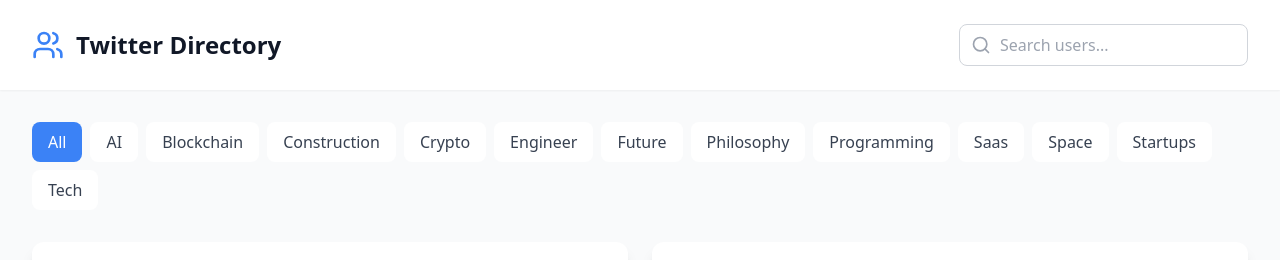
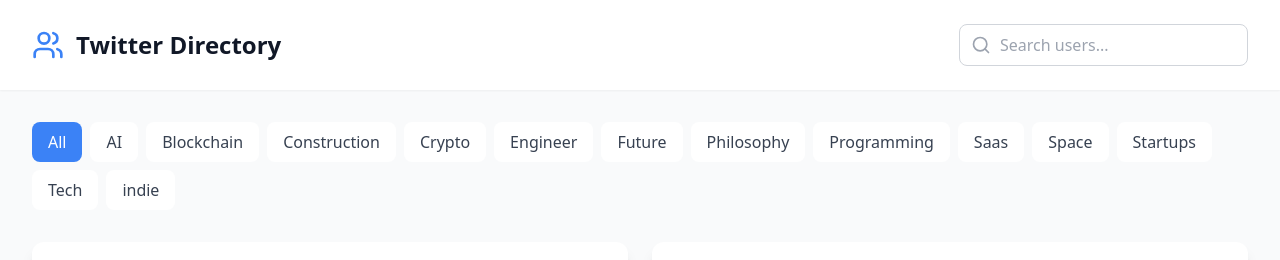
Before and after one commit to macuser9860/twitter_directory, a React (Vite) app: page / in a window 1280 px wide. Shown: the top 260 px of the page. Built offline with nearby package versions, Linux system fonts and the light colour scheme.

Commit message:
added marc_louvion in directory

```diff
--- a/src/data/users.ts
+++ b/src/data/users.ts
@@ -67,7 +67,7 @@ export const users: TwitterUser[] = [
   {
     handle: '@marc_louvion',
     name: 'marc_louvion',
-    category: ['Tech', 'AI', 'Saas'],
+    category: ['Tech', 'AI', 'Saas','indie'],
     avatar: 'https://pbs.twimg.com/profile_images/1514863683574599681/9k7PqDTA_400x400.jpg',
     bio: '📈 http://DataFa.st (new)',
     followers: '136.5K'
```
